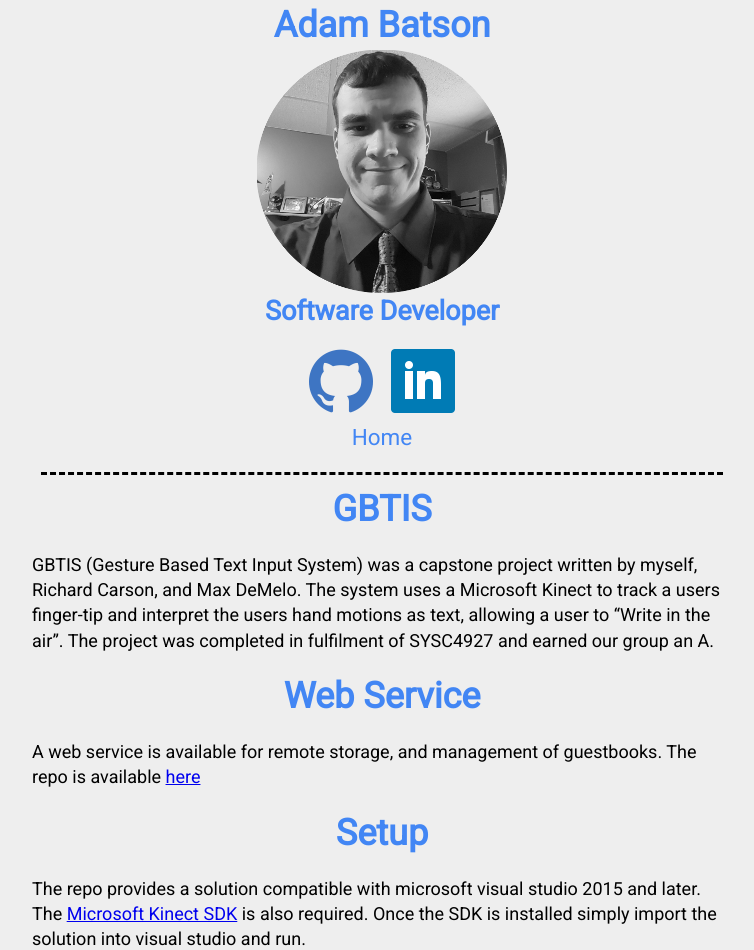
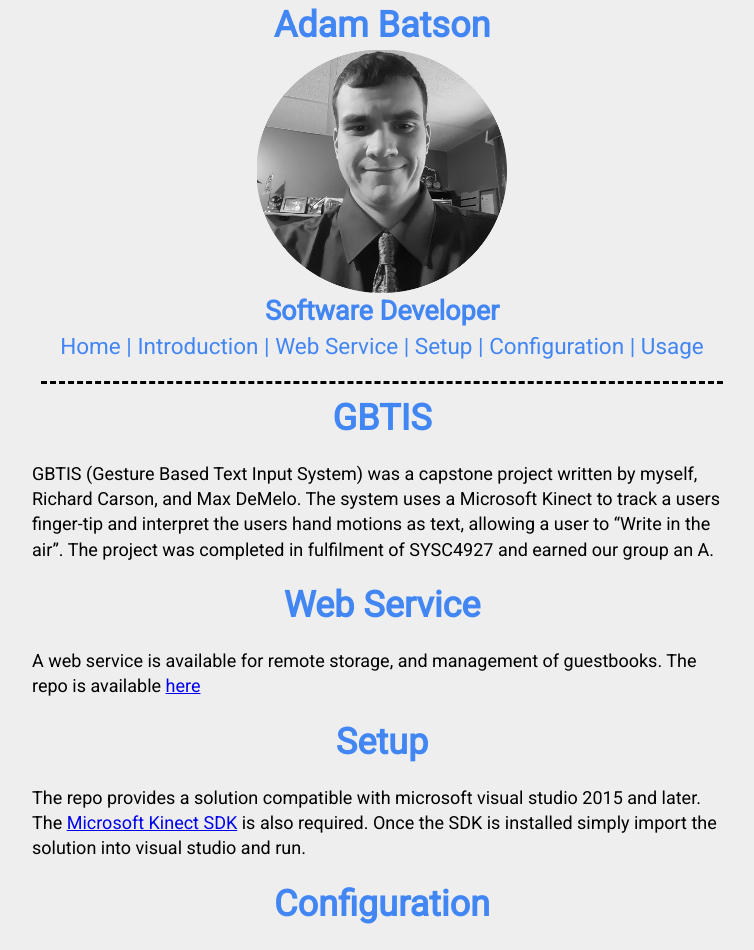
Before and after one commit to adambatson/adambatson.github.io, a Jekyll site: the page built from projects/gbtis.md, in a window 1280 px wide. Shown: the top 950 px of the page, without its empty margins (258-1012 px from the left). Built offline with Jekyll 4.4.1, drawn with Linux system fonts in a browser that asks for light colours; nearby versions of some CDN libraries; our own code applies the rules of GitHub Pages for plain Markdown files.

Commit message:
Start work on projects page header

```diff
--- a/_includes/header.html
+++ b/_includes/header.html
@@ -5,12 +5,4 @@
 
 	<h2>Software Developer</h2>
 
-	<div id="social-media-wrapper">
-		<div class="social-media-icon">
-			<a href="https://github.com/adambatson"><img src="/images/github_icon.png" alt="github"></a>
-		</div>
-		<div class="social-media-icon">
-			<a href="https://www.linkedin.com/in/adam-batson-128176133/"><img src="/images/linkedin_icon.png" alt="linkedin"></a>
-		</div>
-	</div>
 </div>
--- a/_layouts/project.html
+++ b/_layouts/project.html
@@ -12,6 +12,10 @@
     <div class="nav">
       <ul>
         <li><a href="/">Home</a></li>
+        {% for entry in page.menu %}
+        <li> | </li>
+        <li><a class="scroll" href="#{{entry.url}}">{{entry.header}}</a></li>
+        {% endfor %}
       </ul>
     </div>
 
--- a/css/style.scss
+++ b/css/style.scss
@@ -25,6 +25,27 @@ body {
 		max-width: 700px;
 	}
 
+	.social-media-icon {
+		float: left;
+
+		img {
+			&:hover {
+				width: 80px;
+				height: 80px;
+			}
+			padding: $padding-default;
+		}
+	}
+
+	#social-media-wrapper {
+		display: table;
+		margin: 0 auto;
+		text-align: center;
+		width: auto;
+		height: 80px;
+		padding-top: $padding-default;
+	}
+
 }
 
 h1, h2 {
@@ -48,27 +69,6 @@ h1, h2 {
 	img {
 		display: block;
 		margin: auto;
-	}
-
-	.social-media-icon {
-		float: left;
-
-		img {
-			&:hover {
-				width: 80px;
-				height: 80px;
-			}
-			padding: $padding-default;
-		}
-	}
-
-	#social-media-wrapper {
-		display: table;
-		margin: 0 auto;
-		text-align: center;
-		width: auto;
-		height: 80px;
-		padding-top: $padding-default;
 	}
 
 }
--- a/index.html
+++ b/index.html
@@ -8,6 +8,8 @@ title: Adam Batson - Software Developer
 
 	<body>
 		{% include header.html %}
+
+		{% include social_media.html %}
 
 		{% include nav.html %}
 
--- a/projects/gbtis.md
+++ b/projects/gbtis.md
@@ -1,5 +1,17 @@
 ---
 layout: project
+title: GBTIS
+menu:
+- header: Introduction
+  url: gbtis
+- header: Web Service
+  url: web-service
+- header: Setup
+  url: setup
+- header: Configuration
+  url: configuration
+- header: Usage
+  url: usage
 ---
 
 # GBTIS
```
Also changed, not shown: _includes/social_media.html (added, +8 -0 lines).
